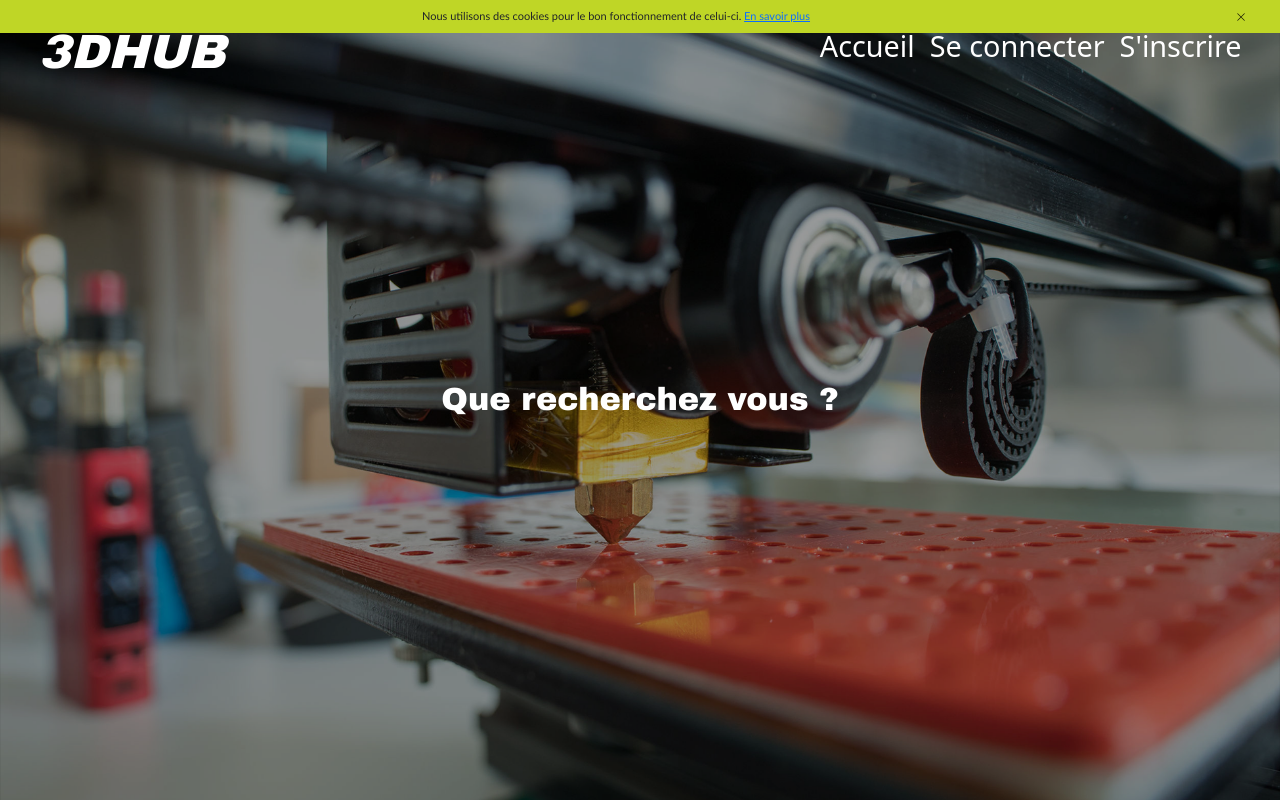
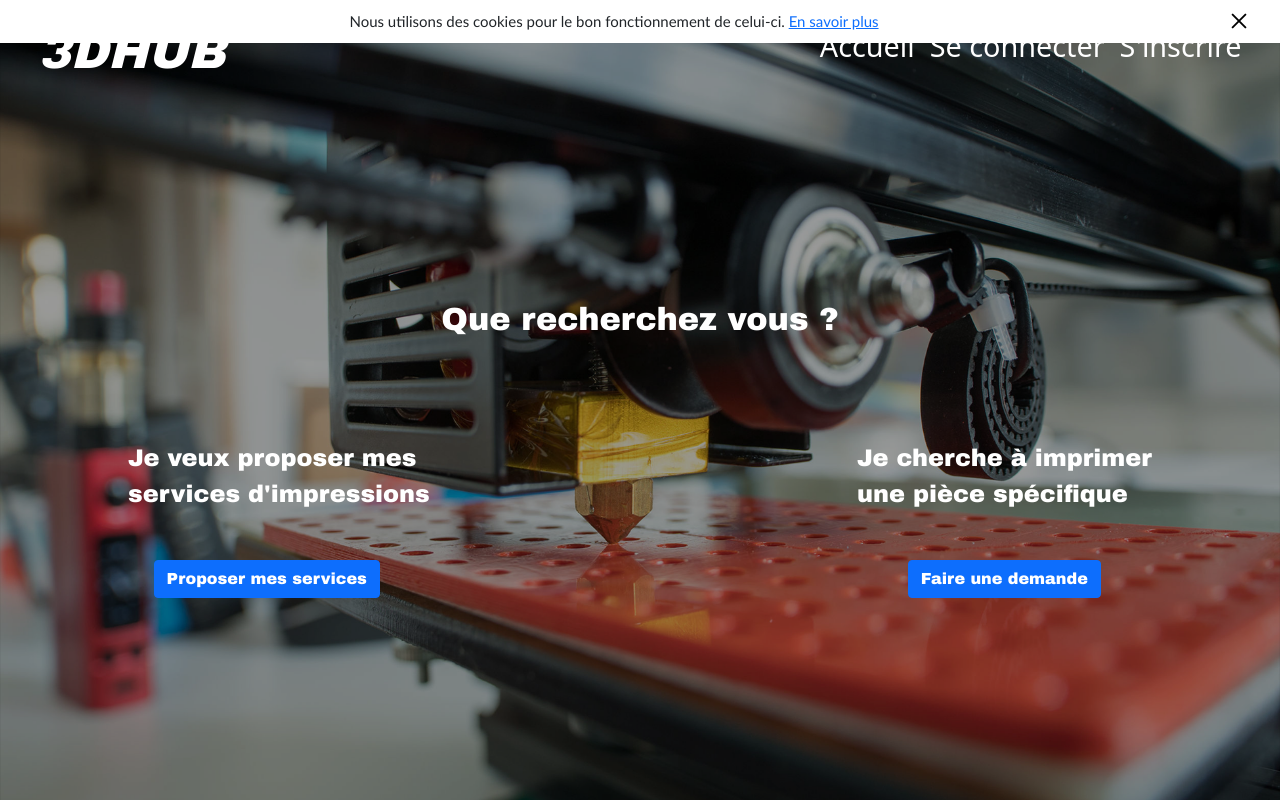
Before and after one commit to Munozmu/3d-hub, a PHP site: page / in a window 1280 px wide. Run offline with PHP 8.4, Linux system fonts and the light colour scheme; some libraries are stand-ins or nearby versions.

Commit message:
énorme changement graphique et correction de bug
ajout d'une croix qui devient rouge lorsque le curseur est dessus

```diff
--- a/CSS.css
+++ b/CSS.css
@@ -1,5 +1,3 @@
-
-
 
 .accueil {
 	position:absolute;
@@ -28,16 +26,44 @@
         color:white;
         font-size:200%;
         font-family: arial black;
-        top: 50%; left: 50%; /* à 50%/50% du parent référent */
+        top: 40%; left: 50%; /* à 50%/50% du parent référent */
         transform: translate(-50%, -50%); /* décalage de 50% de sa propre taille */
-
 }
 
+
+.proposition1 {
+        z-index: 2;
+        position:absolute;
+        color:white;
+        font-size: 150%;
+        font-family: arial black;
+        top: 55%; left: 10%;
+}
+.proposition2 {
+    z-index: 2;
+    position:absolute;
+    color:white;
+    font-size: 150%;
+    font-family: arial black;
+    top: 55%; right: 10%;
+}
+.bouton1 {
+    position:fixed;
+    top:70%;
+    left:12%;
+    font-family: arial black;
+}
+.bouton2 {
+    position:fixed;
+    top:70%;
+    right:14%;
+    font-family: arial black;
+}
 
 body {
     z-index: -1;
 	background-color: black!important;
-	background-image: url("image.png");
+	background-image: url("background.png");
 	background-size: cover;
 	background-repeat: no-repeat;
     background-attachment: fixed;
@@ -53,24 +79,28 @@ body {
 
 
 #barre {
-    z-index: 4;
+    position: absolute;
+    z-index: 3;
     width: 100%;
-    background:#BFD626;
-    padding:8px 0;
+    background:white;
+    padding:10px 0;
     font-family:  "Trebuchet MS";
     text-align: center;
-    font-size:11px;
+    font-size:15px;
     margin-top:-50px;
 
 }
 
 #fermer {
-    background-image: url("fermer.png");
-    rotate: (20);
-    width: 18px;
-    height: 18px;
+    background-image: url("croix\ noire.png");
+    width: 22px;
+    height: 22px;
     display: block;
     cursor: pointer;
     float:right;
     margin-right:30px;
 }
+
+#fermer:hover {
+        background: url("croix\ rouge.png");
+    }
--- a/index.html
+++ b/index.html
@@ -34,7 +34,7 @@
         $("#fermer").mousedown(function () {
 
           $('#barre').animate({
-            marginTop: "-40px",
+            marginTop: "-60px",
           }, 500);
 
         });
@@ -60,7 +60,10 @@
 
 
 <div class="question">Que recherchez vous ?</div>
-
+<div class="proposition1">Je veux proposer mes<br>services d'impressions</div>
+<div class="proposition2">Je cherche à imprimer<br>une pièce spécifique</div>
+<div class="bouton1" ><a class="btn btn-primary">Proposer mes services</a></div>
+<div class="bouton2" ><a class="btn btn-primary">Faire une demande</a></div>
 
 
 
```
Also changed, not shown: background.png (renamed from image.png), croix noire.png (added), croix rouge.png (added), fermer.png (deleted).
